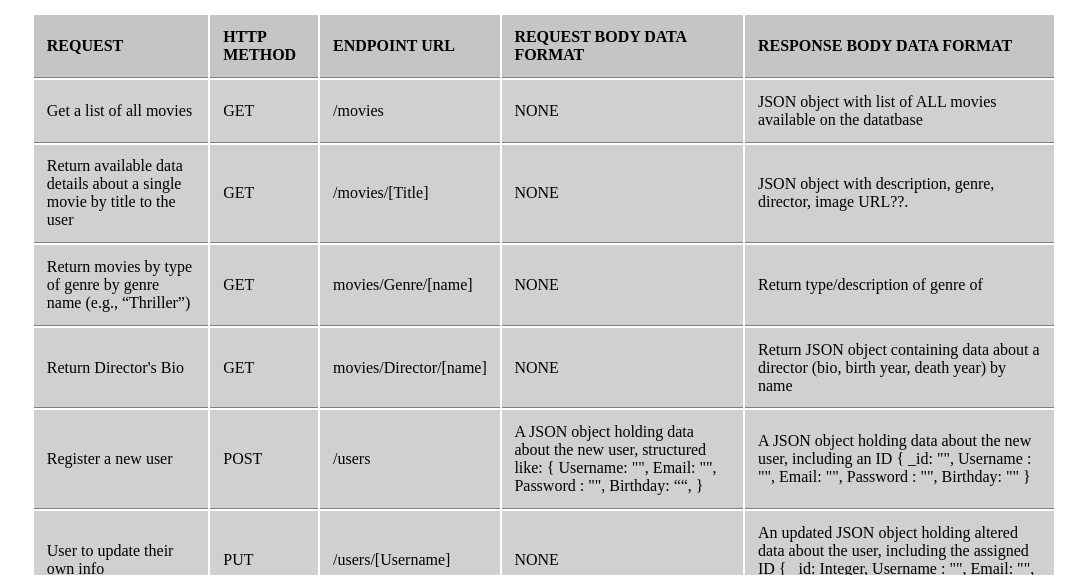
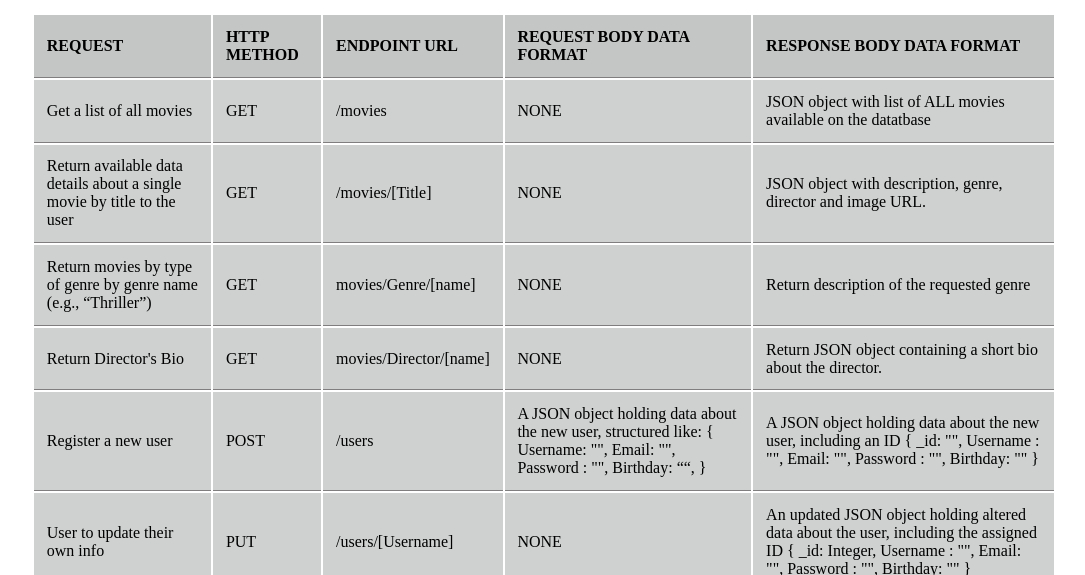
Before and after one commit to KlausWehner/03movie_api, a website: page public/documentation.html in a window 1280 px wide. Shown: the part 225-800 px from the top of the page, without its empty margins (96-1181 px from the left). Drawn offline with Linux system fonts and the light colour scheme.

Commit message:
corrections

```diff
--- a/index.js
+++ b/index.js
@@ -4,8 +4,6 @@ const Models = require('./models.js');
 const Movies = Models.Movie;
 const Users = Models.User;
 
-
-//I don't think this is connected to the database. Is this path and localhost-number correct? I tried 8080 too. Didn't work either. Considering my previous issue?...
 mongoose.connect('mongodb://localhost:27017/flixMoviesDB', { useNewUrlParser: true, useUnifiedTopology: true });
 
 const express = require('express'),
--- a/public/documentation.html
+++ b/public/documentation.html
@@ -62,7 +62,7 @@
               <td>GET</td>
               <td>/movies/[Title]</td>
               <td>NONE</td>
-              <td>JSON object with description, genre, director, image URL??.
+              <td>JSON object with description, genre, director and image URL.
               </td>
             </tr>
 
@@ -71,7 +71,7 @@
               <td>GET</td>
               <td>movies/Genre/[name]</td>
               <td>NONE</td>
-              <td>Return type/description of genre of </td>
+              <td>Return description of the requested genre </td>
             </tr>
 
             <tr>
@@ -79,7 +79,7 @@
               <td>GET</td>
               <td>movies/Director/[name]</td>
               <td>NONE</td>
-              <td>Return JSON object containing data about a director (bio, birth year, death year) by name</td>
+              <td>Return JSON object containing a short bio about the director. </td>
             </tr>
 
             <tr>
```
